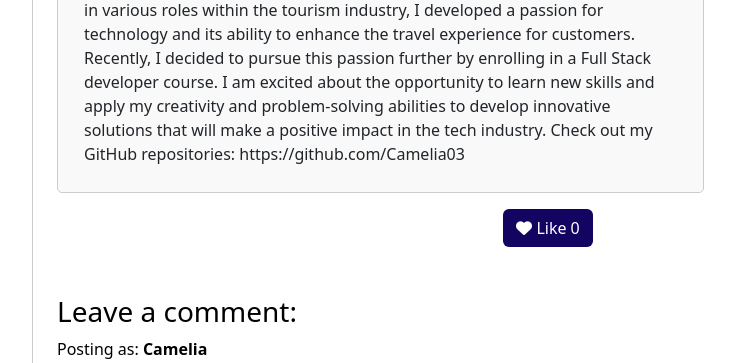
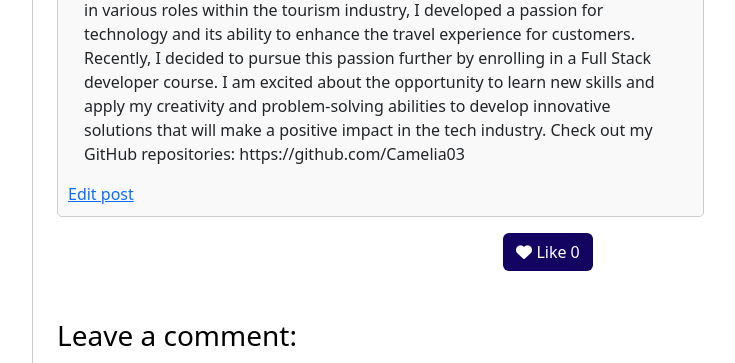
Before and after one commit to Camelia03/portofolio-project-4, a Django app: page /post/16/ in a window 1280 px wide. Shown: the part 427-790 px from the top of the page, without its empty margins (217-952 px from the left). Run offline with Django 3.2, Linux system fonts and the light colour scheme; a user stored in the database is signed in; data comes from the database, SQL or seed files in the repository; data that the repository does not hold is empty; some libraries are stand-ins or nearby versions.

Commit message:
Add edit link to post detail

```diff
--- a/templates/post_detail.html
+++ b/templates/post_detail.html
@@ -18,10 +18,18 @@
                     <img src="{{ post.image.url }}" class="img-fluid mb-3" alt="{{ post.title }}">
                     <p class="card-text">{{ post.content }}</p>
                 </div>
+                <!-- Edit post button -->
+                {% if user.id == post.user.id %}
+                <a href="{% url 'post_edit' post.pk %}" class="card-link">Edit post</a>
+
+                {% endif %}
             </div>
         </div>
     </div>
 </div>
+
+
+
 
 <!-- Likes Section -->
 <div class="d-flex justify-content-center mb-3 center-content">
```
